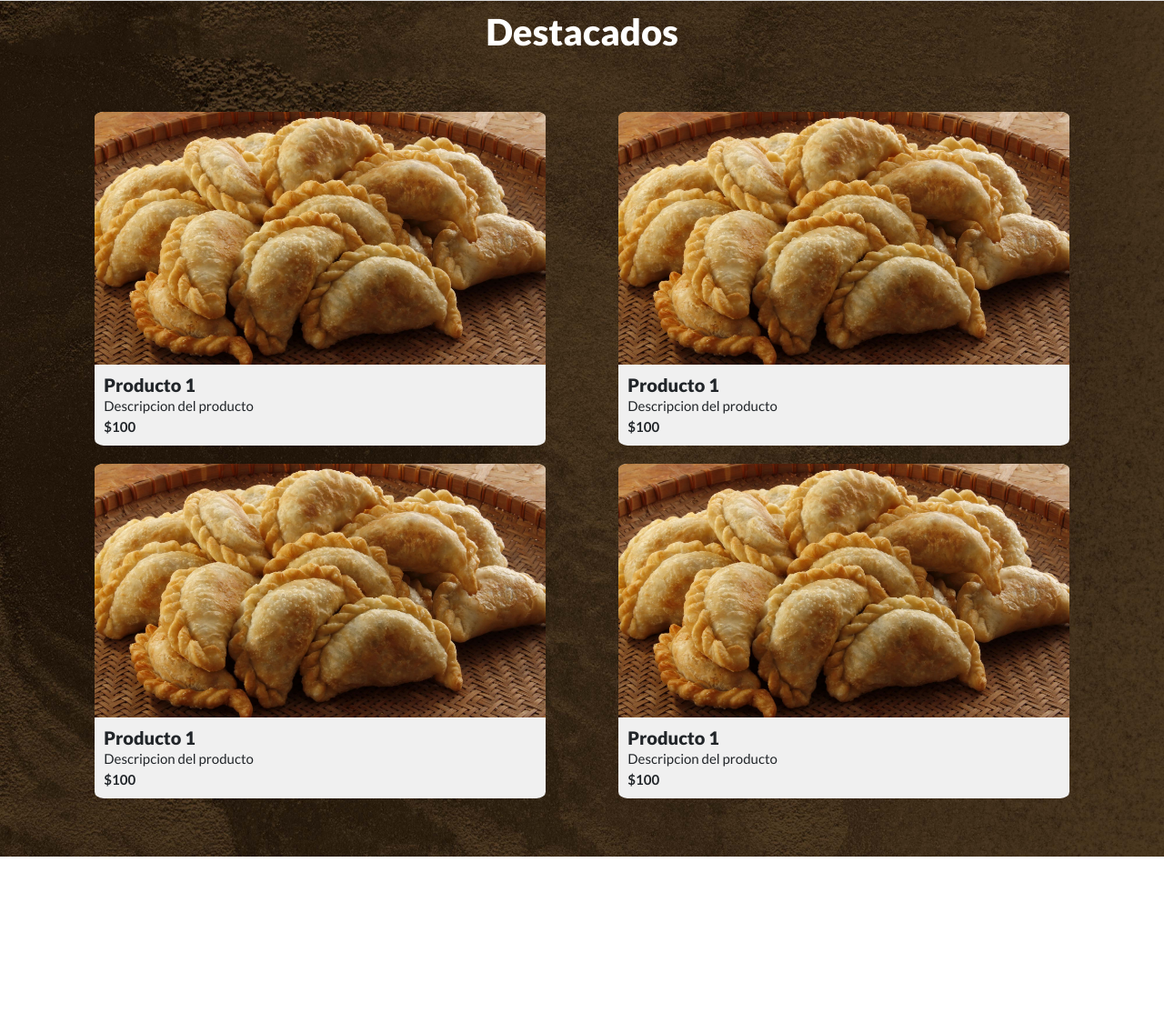
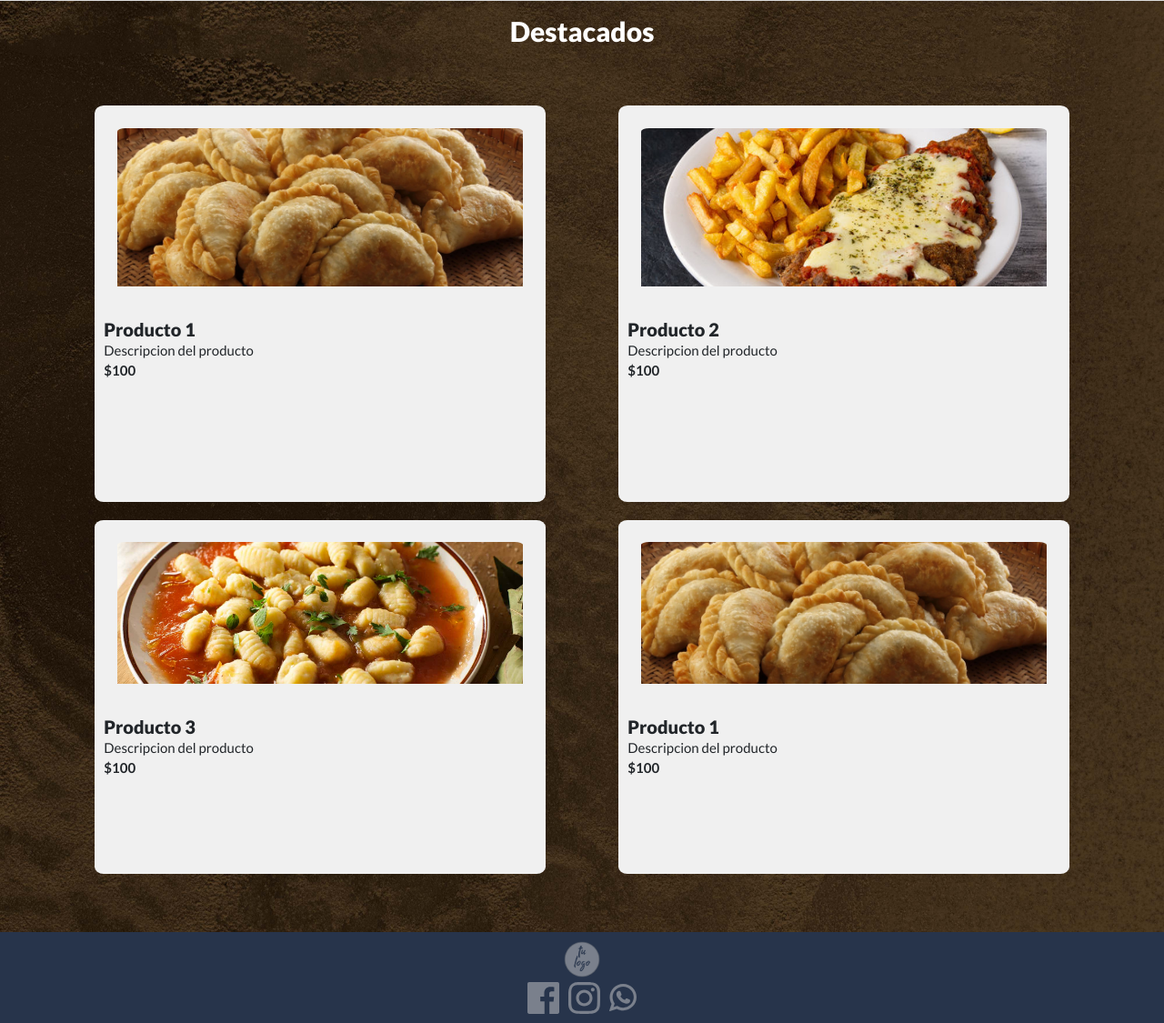
Before and after one commit to rromancastro/plantilla1, a website: page index.html in a window 1280 px wide. Shown: the part 146-1271 px from the top of the page at 91% size. Before the commit the page ends 1088 px from the top, so only its background shows below. Drawn offline with nearby package versions, Linux system fonts and the light colour scheme.

Commit message:
upload 2

```diff
--- a/index.html
+++ b/index.html
@@ -40,17 +40,17 @@
                 </div>
             </article>
             <article class="cardProducto">
-                <img src="./multimedia/promos/promo1.jpg" alt="img">
+                <img src="./multimedia/promos/promo2.jpg" alt="img">
                 <div class="infoProducto">
-                    <h2 class="tituloProducto">Producto 1</h2>
+                    <h2 class="tituloProducto">Producto 2</h2>
                     <p class="descProducto">Descripcion del producto</p>
                     <p class="precio">$100</p>
                 </div>
             </article>
             <article class="cardProducto">
-                <img src="./multimedia/promos/promo1.jpg" alt="img">
+                <img src="./multimedia/promos/promo3.jpg" alt="img">
                 <div class="infoProducto">
-                    <h2 class="tituloProducto">Producto 1</h2>
+                    <h2 class="tituloProducto">Producto 3</h2>
                     <p class="descProducto">Descripcion del producto</p>
                     <p class="precio">$100</p>
                 </div>
@@ -65,6 +65,14 @@
             </article>
         </section>
     </main>
+    <footer>
+        <img src="./multimedia/logo.png" alt="logo" class="logoFooter">
+        <div class="redesFooter">
+            <a href="#"><img src="./multimedia/icons/facebook.svg" alt=""></a>
+            <a href="#"><img src="./multimedia/icons/instagram.svg" alt=""></a>
+            <a href="#"><img src="./multimedia/icons/whatsapp.svg" alt=""></a>
+        </div>
+    </footer>
     <script src="https://cdn.jsdelivr.net/npm/bootstrap@5.3.3/dist/js/bootstrap.bundle.min.js" integrity="sha384-YvpcrYf0tY3lHB60NNkmXc5s9fDVZLESaAA55NDzOxhy9GkcIdslK1eN7N6jIeHz" crossorigin="anonymous"></script>
 </body>
 </html>
--- a/scss/base/_index.scss
+++ b/scss/base/_index.scss
@@ -1,10 +1,10 @@
 .destacados {
     color: white;
-    font-size: 40px;
+    font-size: 30px;
     font-family: $font1;
     font-weight: 900;
     text-align: center;
-    margin: 10px 0 0 0;
+    margin: 15px 0 0 0;
 }
 
 .indexDestacados {
@@ -14,7 +14,3 @@
     flex-wrap: wrap;
     gap: 20px 0;
 }
-
-.destacados {
-    font-size: 40px;
-}
--- a/scss/components/_card.scss
+++ b/scss/components/_card.scss
@@ -3,8 +3,11 @@
     background-color: rgb(240, 240, 240);
     border-radius: 2%;
     img {
-        width: 100%;
+        width: 90%;
         border-radius: 2% 2% 0 0;
+        height: 40%;
+        object-fit: cover;
+        margin: 5%;
     }
 }
 
--- /dev/null
+++ b/scss/components/_footer.scss
@@ -0,0 +1,33 @@
+footer {
+    background-color: #27344B;
+    height: 100%;
+    width: 100%;
+    display: flex;
+    flex-direction: column;
+    align-items: center;
+    padding: 10px;
+    gap: 5px;
+    position: relative;
+    bottom: 0;
+}
+
+.logoFooter {
+    width: 40px;
+    opacity: 50%;
+    filter: brightness(80%);
+}
+
+.redesFooter {
+    display: inline-block;
+    display: flex;
+    flex-direction: row;
+    justify-content: center;
+    align-items: center;
+    width: 120px;
+    gap: 10px;
+    img {
+        width: 100%;
+        opacity: 50%;
+        filter: brightness(80%);
+    }
+}
--- a/scss/style.scss
+++ b/scss/style.scss
@@ -2,6 +2,7 @@
 @import 'base/index';
 @import 'components/nav';
 @import 'components/card';
+@import 'components/footer';
 
 @import url('https://fonts.googleapis.com/css2?family=Lato:ital,wght@0,100;0,300;0,400;0,700;0,900;1,100;1,300;1,400;1,700;1,900&display=swap');
 @import url('https://fonts.googleapis.com/css2?family=Passion+One:wght@400;700;900&display=swap');
@@ -17,3 +18,9 @@ body {
     background-image: url(../multimedia/backgrounds/back2.jpg);
     background-size: cover;
 }
+
+.carousel-caption {
+    h5 {
+        font-size: 40px;
+    }
+}
```
Also changed, not shown: css/style.css, multimedia/icons/facebook.svg (added), multimedia/icons/instagram.svg (added), multimedia/icons/whatsapp.svg (added), 1 other file.
